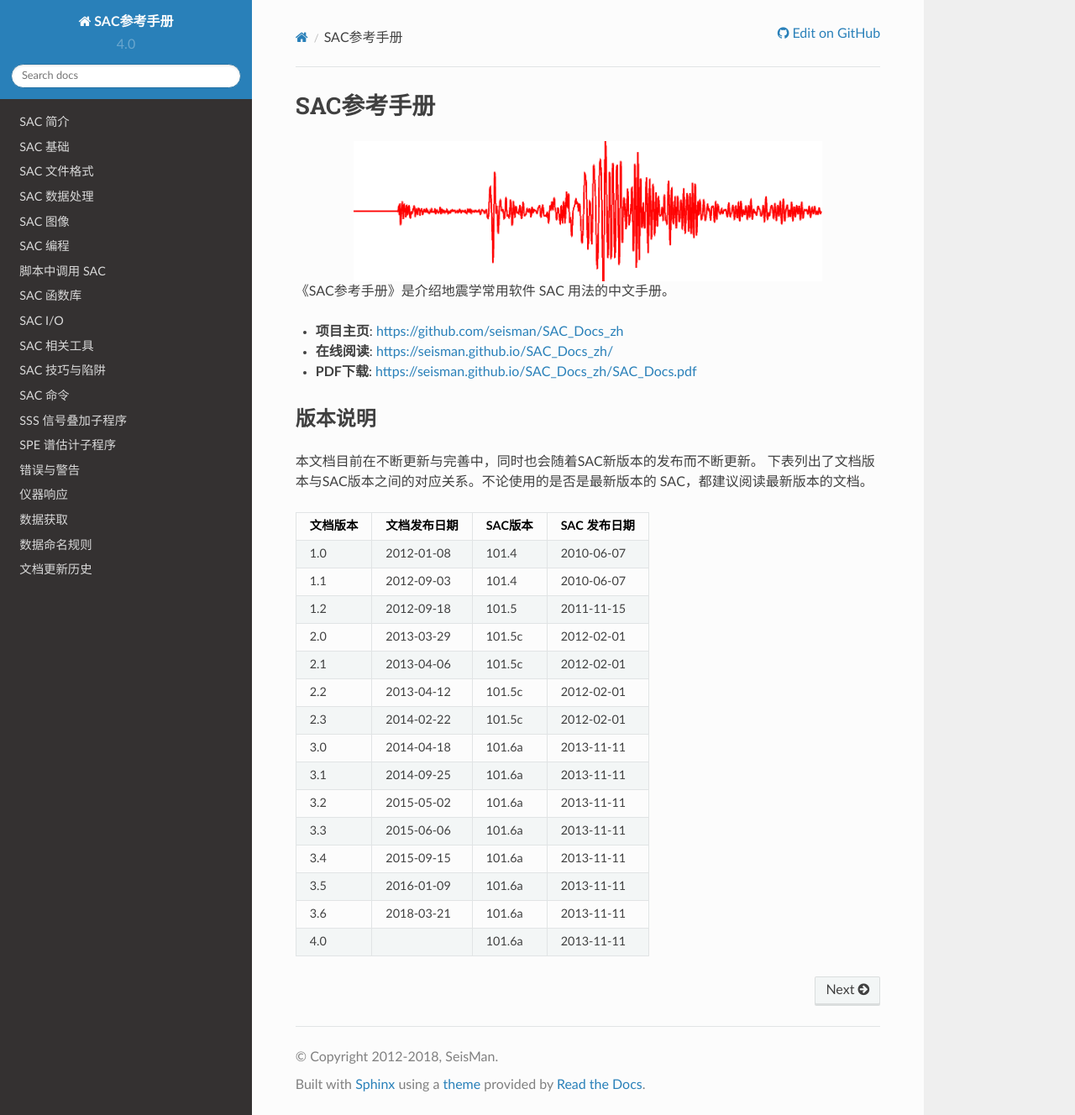
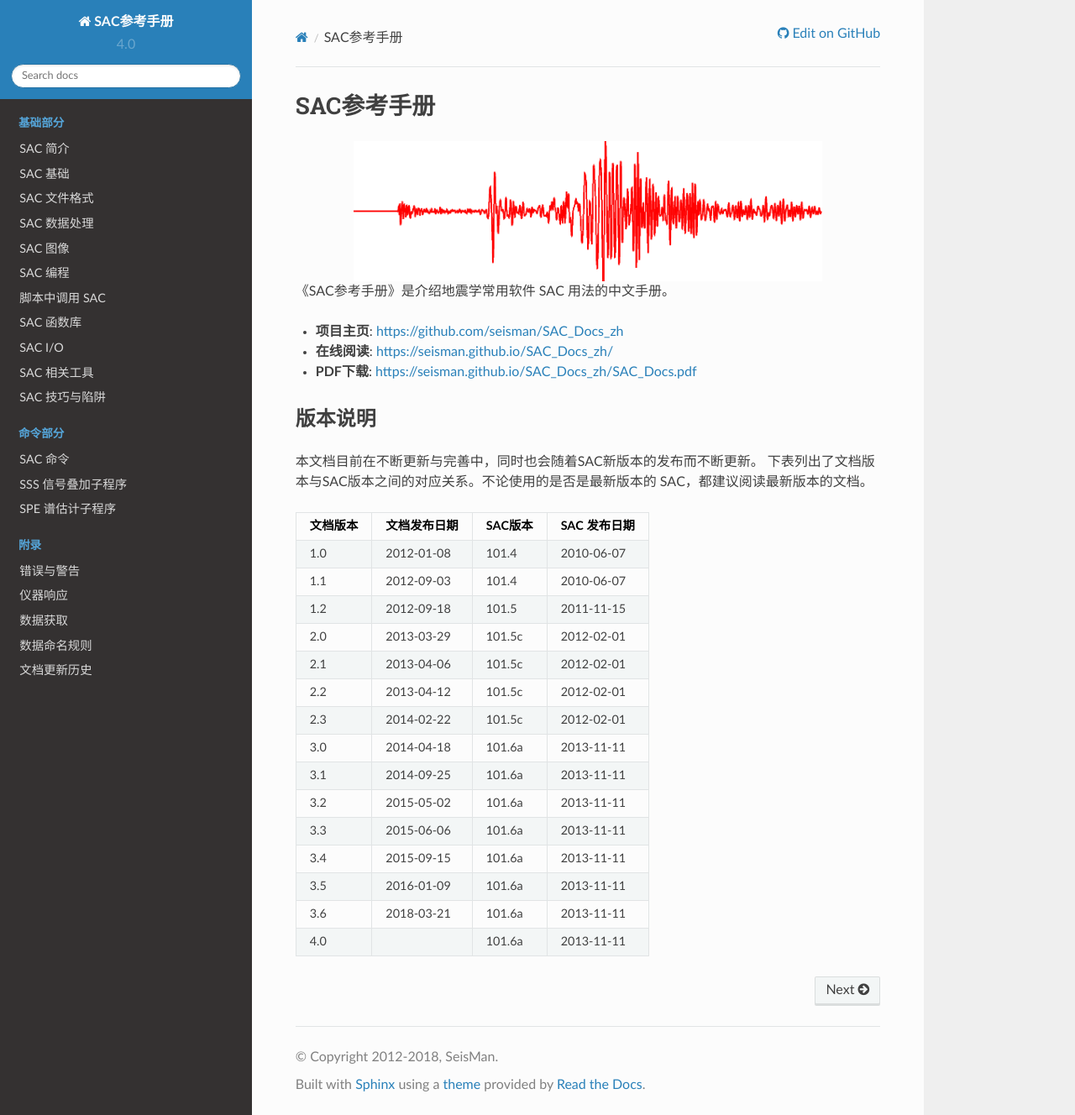
Before and after one commit to seisman/SAC_Docs_zh, a Sphinx documentation site: the page built from source/index.rst, in a window 1280 px wide and 1328 px high. Shown: the whole window at 84% size. Built offline with Sphinx 7.4.7 and the Read the Docs theme 2.0.0, drawn with Linux system fonts in a browser that asks for light colours.

Commit message:
Add caption to HTML version

```diff
--- a/source/index.rst
+++ b/source/index.rst
@@ -22,6 +22,7 @@ SAC参考手册
 .. toctree::
    :maxdepth: 2
    :hidden:
+   :caption: 基础部分
 
    introduction/index
    basic/index
@@ -42,6 +43,7 @@ SAC参考手册
 .. toctree::
    :maxdepth: 2
    :hidden:
+   :caption: 命令部分
 
    commands/index
    sss/index
@@ -55,6 +57,7 @@ SAC参考手册
 .. toctree::
    :maxdepth: 2
    :hidden:
+   :caption: 附录
 
    appendix/messages/index
    appendix/resp/index
```
